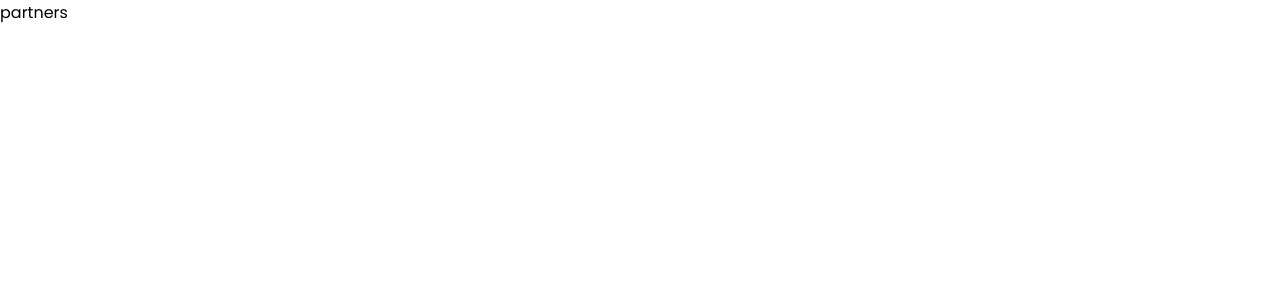
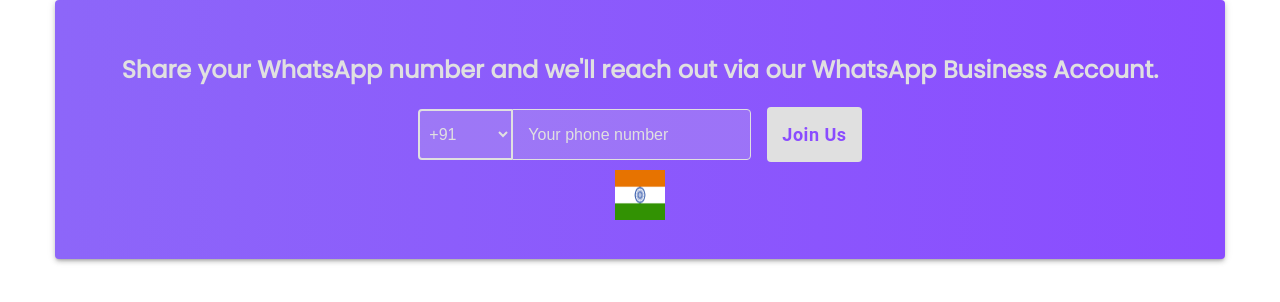
Before and after one commit to asitsi/OneSoutions, a React (Create React App) app: page / in a window 1280 px wide. Shown: the top 302 px of the page. Built offline with nearby package versions, Linux system fonts and the light colour scheme.

Commit message:
stripe html css

```diff
--- a/package.json
+++ b/package.json
@@ -44,5 +44,9 @@
       "last 1 firefox version",
       "last 1 safari version"
     ]
+  },
+  "devDependencies": {
+    "node-sass": "^7.0.3",
+    "sass": "^1.62.1"
   }
 }
--- /dev/null
+++ b/src/components/Partners/stripe.js
@@ -0,0 +1,52 @@
+import React from 'react';
+
+// Css
+import styles from '../../styles/partnerstript.module.scss';
+
+// Images
+import IndianFlag from '../../assests/images/indian-flag.png';
+
+// Mui
+import { Box, Paper } from '@mui/material';
+import TextField from '@mui/material/TextField';
+import Autocomplete from '@mui/material/Autocomplete';
+import Button from '@mui/material/Button';
+
+const Stripe = () => {
+    const options = [
+        { label: 'Option 1', value: 'option1' },
+        { label: 'Option 2', value: 'option2' },
+        { label: 'Option 3', value: 'option3' },
+        { label: 'Option 4', value: 'option4' },
+        // Add more options as needed
+    ];
+    return (
+        <React.Fragment>
+            <Paper elevation={3} className={styles.background}>
+                <h2>Share your WhatsApp number and we'll reach out via our WhatsApp Business Account.</h2>
+                <Box
+                    m={1}
+                    display="flex"
+                    justifyContent="center"
+                    alignItems="center"
+                >
+                    <Box display="flex">
+                        <select className={styles.select}>
+                            <option value="+91" selected><span><img src={IndianFlag} alt="indiaflag" className={styles.flagImage} /></span> +91</option>
+                            <option value="option2">Option 2</option>
+                            <option value="option3" >Option 3</option>
+                            <option value="option4">Option 4</option>
+                        </select>
+                        <input className={styles.phonenumber} placeholder='Your phone number' />
+                    </Box>
+                    <Button className={styles.joinButton}>
+                        Join Us
+                    </Button>
+                </Box>
+                <img src={IndianFlag} alt="indiaflag" className={styles.flagImage} />
+            </Paper>
+        </React.Fragment>
+    )
+}
+
+export default Stripe;
--- a/src/pages/Partners.js
+++ b/src/pages/Partners.js
@@ -1,8 +1,9 @@
 import React from 'react'
+import Stripe from '../components/Partners/stripe';
 
 const Partners = () => {
   return (
-    <div>partners</div>
+    <div><Stripe /></div>
   )
 }
 
--- /dev/null
+++ b/src/styles/partnerstript.module.scss
@@ -0,0 +1,109 @@
+$color: skyblue;
+$primaryColor: red;
+$thirdColor: #8d66f9;
+$fourthColor: #8a4cff;
+$whiteColor: #e0e0e0;
+$blackColor: #0D0D0D;
+$lightBlackColor: rgba(13, 13, 13, 0.8);
+
+.background {
+    background: linear-gradient(91.41deg, $thirdColor .15%, $fourthColor 99.82%);
+    padding: 2rem 0;
+    text-align: center;
+    border-radius: 10px;
+    margin-right: auto;
+    margin-left: auto;
+
+    h2 {
+        color: $whiteColor;
+        font-weight: 600;
+    }
+
+    .joinButton {
+        background-color: $whiteColor !important;
+        color: $fourthColor;
+        padding: 15px;
+        font-weight: bold;
+        font-size: 18px;
+        line-height: 25px;
+        border-radius: 4px;
+        text-transform: capitalize;
+        margin-left: 1rem;
+
+        :hover {
+            background-color: $whiteColor;
+            color: $fourthColor;
+        }
+    }
+
+    .phonenumber {
+        background: rgba(224, 224, 224, 0.2);
+        font-style: normal;
+        font-weight: normal;
+        font-size: 16px;
+        line-height: 19px;
+        color: $whiteColor;
+        padding: 15px;
+        border: 1.5px solid $whiteColor;
+        outline: $whiteColor;
+        border-radius: 4px;
+        // border-right: none;
+        border-top-left-radius: 0px;
+        border-bottom-left-radius: 0px;
+
+        :focus {
+            outline: $whiteColor;
+        }
+    }
+
+    ::placeholder {
+        color: $whiteColor;
+        opacity: 1;
+    }
+
+    .select {
+        background: rgba(224, 224, 224, 0.2);
+        font-style: normal;
+        font-weight: normal;
+        font-size: 16px;
+        line-height: 19px;
+        color: $whiteColor;
+        border: 2.5px solid $whiteColor;
+        border-right: 1px solid $whiteColor;
+        outline: $whiteColor;
+        border-radius: 4px;
+        border-top-right-radius: 0px;
+        border-bottom-right-radius: 0px;
+        padding: 5px;
+        font-size: 16px;
+        width: fit-content;
+
+        .flagImage {
+            height: 50px;
+            width: 50px;
+        }
+    }
+
+    .flagImage {
+        height: 50px;
+        width: 50px;
+    }
+}
+
+@media (min-width: 768px) {
+    .background {
+        width: 750px;
+    }
+}
+
+@media (min-width: 992px) {
+    .background {
+        width: 970px;
+    }
+}
+
+@media (min-width: 1200px) {
+    .background {
+        width: 1170px;
+    }
+}
```
Also changed, not shown: src/assests/images/indian-flag.png (added), 1 other file (tests, documents, lock files or other folders).
